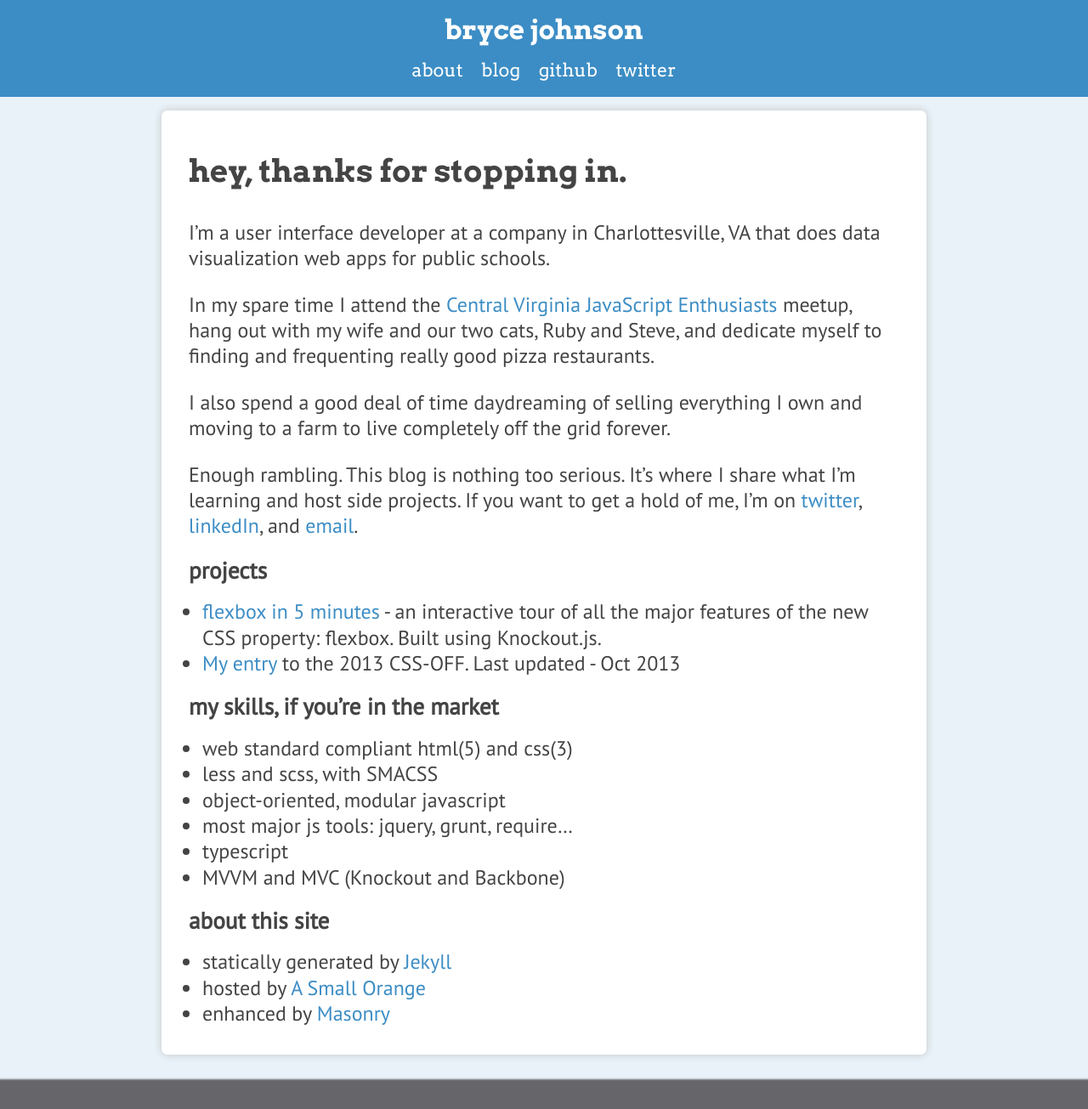
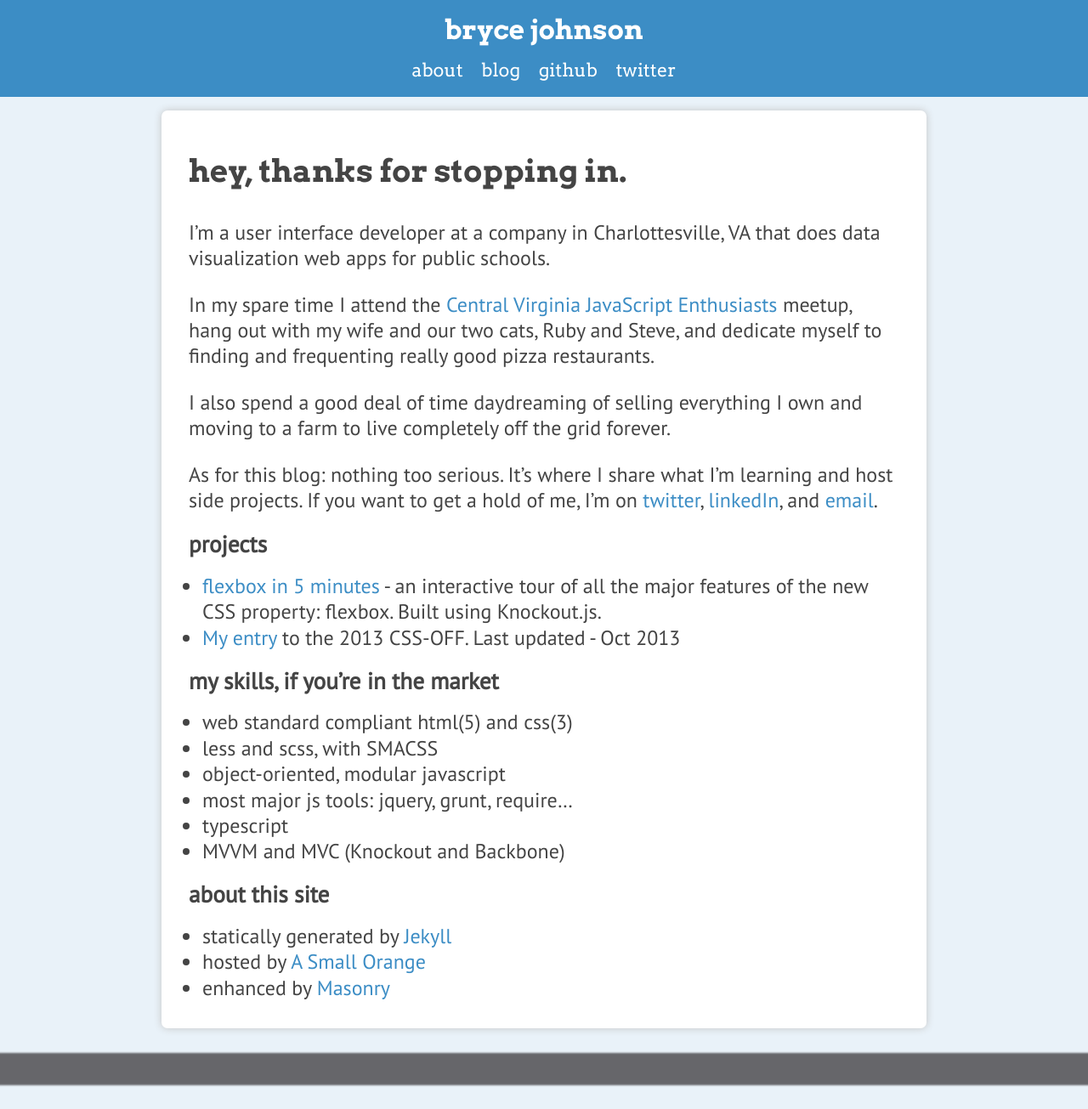
Before and after one commit to brycepj/devbryce-jekyll, a Jekyll site: the page built from about/index.md, in a window 1280 px wide. Shown: the whole page at 85% size. Built offline with Jekyll 4.4.1, drawn with Linux system fonts in a browser that asks for light colours.

Commit message:
blank commit

```diff
--- a/about/index.md
+++ b/about/index.md
@@ -10,7 +10,7 @@ In my spare time I attend the [Central Virginia JavaScript Enthusiasts](http://w
 
  I also spend a good deal of time daydreaming of selling everything I own and moving to a farm to live completely off the grid forever.
 
-Enough rambling. This blog is nothing too serious. It's where I share what I'm learning and host side projects. If you want to get a hold of me, I'm on [twitter](http://twitter.com/_brycepj), [linkedIn](http://www.linkedin.com/in/brycepj/), and [email](mailto:brycepj@gmail.com).
+As for this blog: nothing too serious. It's where I share what I'm learning and host side projects. If you want to get a hold of me, I'm on [twitter](http://twitter.com/_brycepj), [linkedIn](http://www.linkedin.com/in/brycepj/), and [email](mailto:brycepj@gmail.com).
 
 ## projects
 
```
